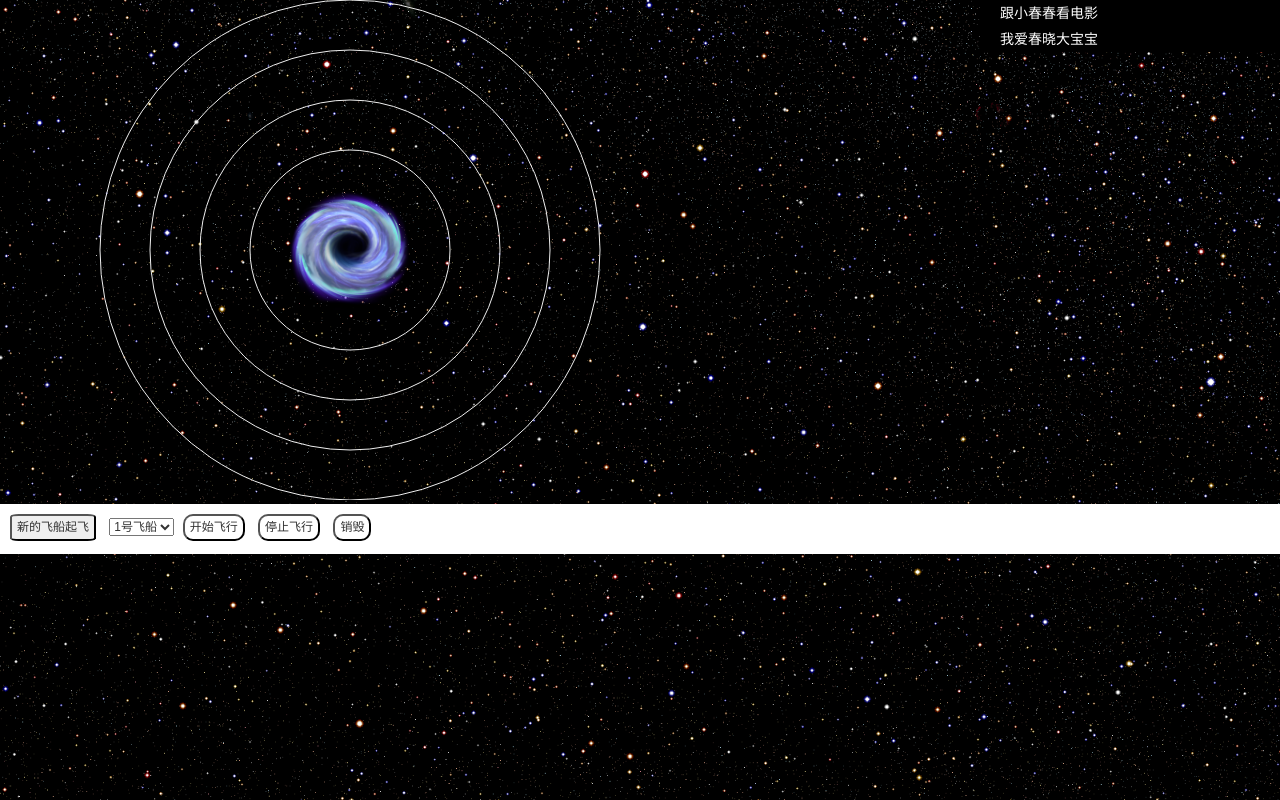
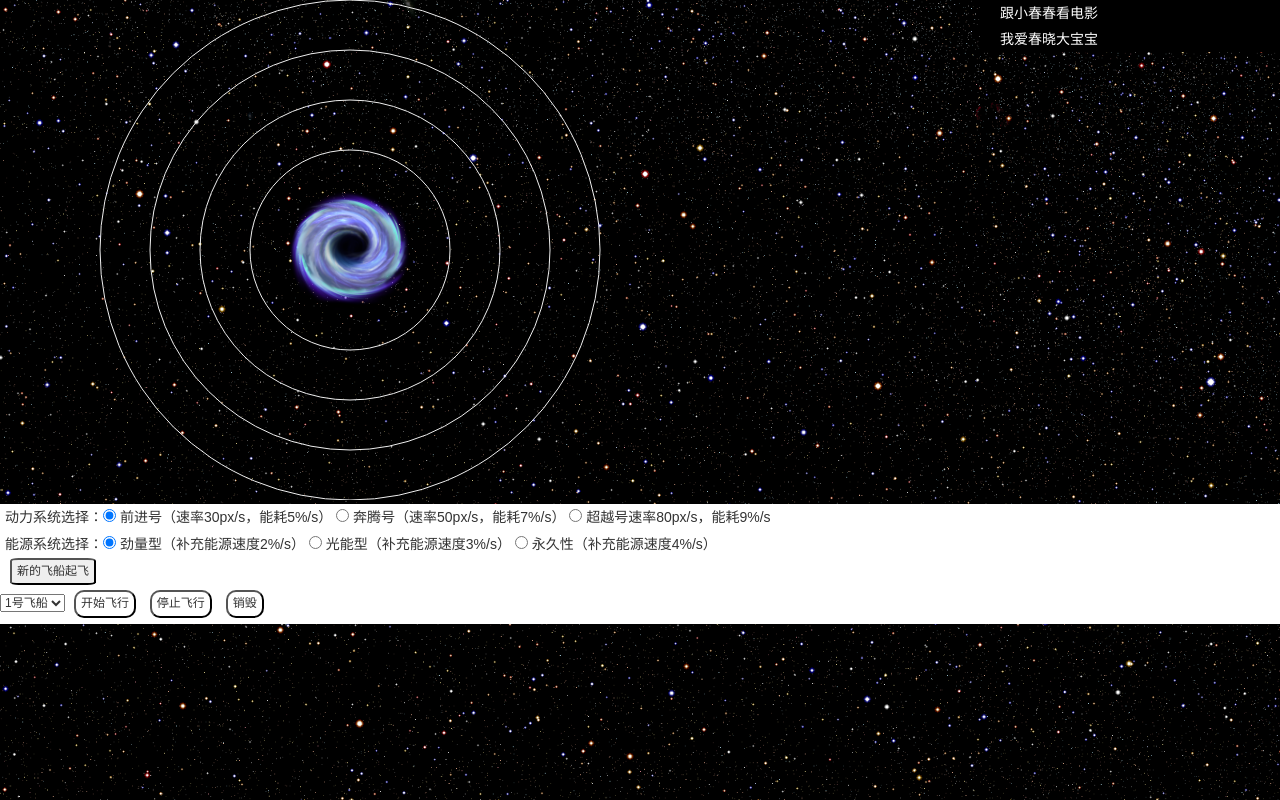
Before and after one commit to Orzcor/ife, a plain HTML site: page 27/index.html in a window 1280 px wide. Drawn offline with Linux system fonts and the light colour scheme.

Commit message:
[task27] index.html: add button and update style

```diff
--- a/27/index.html
+++ b/27/index.html
@@ -19,8 +19,21 @@
 
 
     <div id="order">
+        <div>
+            <p>
+                动力系统选择：<input type="radio" name="dynamic" checked> 前进号（速率30px/s，能耗5%/s）
+                <input type="radio" name="dynamic"> 奔腾号（速率50px/s，能耗7%/s）
+                <input type="radio" name="dynamic"> 超越号速率80px/s，能耗9%/s
+            </p>
+            <p>
+                能源系统选择：<input type="radio" name="power" checked> 劲量型（补充能源速度2%/s）
+                <input type="radio" name="power" id=""> 光能型（补充能源速度3%/s）
+                <input type="radio" name="power" id=""> 永久性（补充能源速度4%/s）
+            </p>
             <button id="createBtn">新的飞船起飞</button>
+        </div>
 
+        <div>
             <select name="" id="shipId">
                 <option value="0">1号飞船</option>
                 <option value="1">2号飞船</option>
@@ -32,6 +45,7 @@
             <button id="stopBtn">停止飞行</button>
             <button id="destroyBtn">销毁</button>
         </div>
+    </div>
 
 
     <script src="js/index.js"></script>
--- a/27/js/index.js
+++ b/27/js/index.js
@@ -18,7 +18,7 @@
 
         PLANET_RADIUS = 60,     //行星半径
         ORBIT_COUNT = 4,        //轨道数量
-        FAILURE_RATE = 0.3      //消息发送失败率
+        FAILURE_RATE = 0.1      //消息发送失败率
 
 
     /**
--- a/27/style/index.css
+++ b/27/style/index.css
@@ -23,13 +23,17 @@ body {
 
 #order {
     width: 100%;
-    height: 50px;
+    height: 120px;
+    font-size: 14px;
     background: white;
+}
+#order p {
+    padding: 5px;
 }
 
 #createBtn {
     padding: 5px;
-    margin: 10px;
+    margin-left: 10px;
     border-radius: 10%;
 }
 
```
Lines whose indentation alone changed are shown as unchanged.
